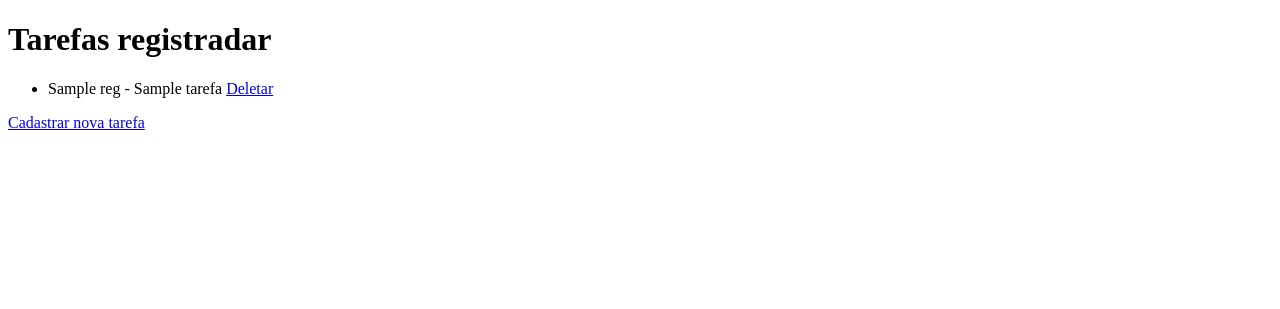
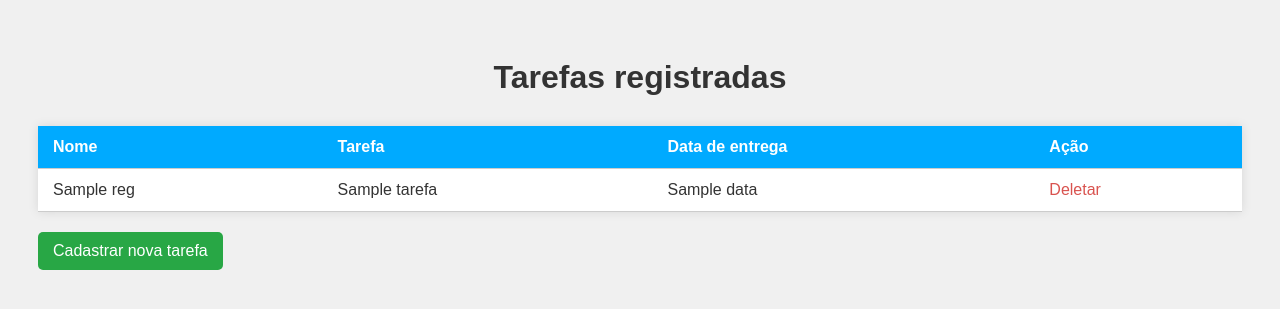
Before and after one commit to leonardotrento/TabelaAtividades, a Flask app: template templates/home.html in a window 1280 px wide. Shown: the top 309 px of the page. Run offline with Flask 3, Linux system fonts and the light colour scheme; the template is opened without the code that fills it: most values are stand-ins (such as "Sample title", 1, 10 or a date in 2020).

Commit message:
commit final
finalizando o projeto e pronto para uso

```diff
--- a/main.py
+++ b/main.py
@@ -18,8 +18,9 @@ def cadastro():
     elif request.method == 'POST':
         nome = request.form['nomeForm']
         tarefa = request.form['tarefaForm']
+        data = request.form['dataForm']
 
-        nova_tarefa = Atividade(nome=nome, tarefa=tarefa)
+        nova_tarefa = Atividade(nome=nome, tarefa=tarefa, data=data)
         db.session.add(nova_tarefa)
         db.session.commit()
         return redirect(url_for('home'))
--- a/models.py
+++ b/models.py
@@ -6,6 +6,7 @@ class Atividade(db.Model):
     id = db.Column(db.Integer, primary_key=True)
     nome = db.Column(db.String(50), nullable=False)
     tarefa = db.Column(db.String(100), nullable=False)
+    data = db.Column(db.Integer, nullable=False)
 
     def __repr__(self):
         return f'<{self.nome} : {self.tarefa}>'
--- /dev/null
+++ b/static/style.css
@@ -0,0 +1,55 @@
+body {
+    font-family: Arial, sans-serif;
+    background: #f0f0f0;
+    padding: 30px;
+    color: #333;
+}
+
+h1 {
+    text-align: center;
+    margin-bottom: 30px;
+}
+
+table {
+    width: 100%;
+    border-collapse: collapse;
+    background-color: white;
+    box-shadow: 0 0 10px rgba(0,0,0,0.1);
+}
+
+th, td {
+    padding: 12px 15px;
+    border-bottom: 1px solid #ccc;
+    text-align: left;
+}
+
+th {
+    background-color: #00aaff;
+    color: white;
+}
+
+tr:hover {
+    background-color: #f5f5f5;
+}
+
+a {
+    color: #d9534f;
+    text-decoration: none;
+}
+
+a:hover {
+    text-decoration: underline;
+}
+.cadastrar-link {
+    display: inline-block;
+    margin-top: 20px;
+    padding: 10px 15px;
+    background-color: #28a745;
+    color: white;
+    text-decoration: none;
+    border-radius: 5px;
+}
+
+.cadastrar-link:hover {
+    background-color: #218838;
+}
--- a/templates/cadastrar_tarefa.html
+++ b/templates/cadastrar_tarefa.html
@@ -1,8 +1,9 @@
 <!DOCTYPE html>
-<html lang="en">
+<html lang="pt-br">
 <head>
     <meta charset="UTF-8">
     <meta name="viewport" content="width=device-width, initial-scale=1.0">
+    <link rel="stylesheet" href="{{ url_for('static', filename='form.css') }}">
     <title>Cadastre a tarefa</title>
 </head>
 <body>
@@ -10,6 +11,7 @@
     <form action="" method="post">
         Nome: <input type="text" name="nomeForm"><br>
         Tarefa: <input type="text" name="tarefaForm"><br>
+        Data de entrega: <input type="date" name="dataForm" id="">
         <input type="submit" value="Cadastrar">
     </form>
 
--- a/templates/editar.html
+++ b/templates/editar.html
@@ -8,8 +8,9 @@
 <body>
     <h1>Editar tarefa</h1>
     <form action="" method='post'>
-        Nome: <input type="text" name="nomeForm" value="{{reg.nome}}"><br>
-        Tarefa: <input type="text" name="tarefaForm" value="{{reg.tarefa}}"><br>
+        NOME: <input type="text" name="nomeForm" value="{{reg.nome}}"><br>
+        TAREFA: <input type="text" name="tarefaForm" value="{{reg.tarefa}}"><br>
+        DATA: <input type="date" name="dataForm"><br>
         <input type="submit" value="Editar">
     </form>
 </body>
--- a/templates/home.html
+++ b/templates/home.html
@@ -3,15 +3,33 @@
 <head>
     <meta charset="UTF-8">
     <meta name="viewport" content="width=device-width, initial-scale=1.0">
-    <title>Document</title>
+    <title>Tarefas</title>
+    <link rel="stylesheet" href="{{ url_for('static', filename='style.css') }}">
 </head>
 <body>
-    <h1>Tarefas registradar</h1>
-    <ul>
-        {% for reg in registros %}
-            <li>{{reg.nome}} - {{reg.tarefa}} <a href="/deletar/{{reg.id}}">Deletar</a></li>
-        {% endfor %}
-    </ul>
-    <a href="/cadastrar">Cadastrar nova tarefa</a>
+    <h1>Tarefas registradas</h1>
+
+    <table>
+        <thead>
+            <tr>
+                <th>Nome</th>
+                <th>Tarefa</th>
+                <th>Data de entrega</th>
+                <th>Ação</th>
+            </tr>
+        </thead>
+        <tbody>
+            {% for reg in registros %}
+            <tr>
+                <td>{{ reg.nome }}</td>
+                <td>{{ reg.tarefa }}</td>
+                <td>{{ reg.data  }}</td>
+                <td><a href="/deletar/{{ reg.id }}">Deletar</a></td>
+            </tr>
+            {% endfor %}
+        </tbody>
+    </table>
+
+    <a href="/cadastrar" class="cadastrar-link">Cadastrar nova tarefa</a>
 </body>
 </html>
```
Also changed, not shown: static/form.css (added, +47 -0 lines), instance/dados.db.
